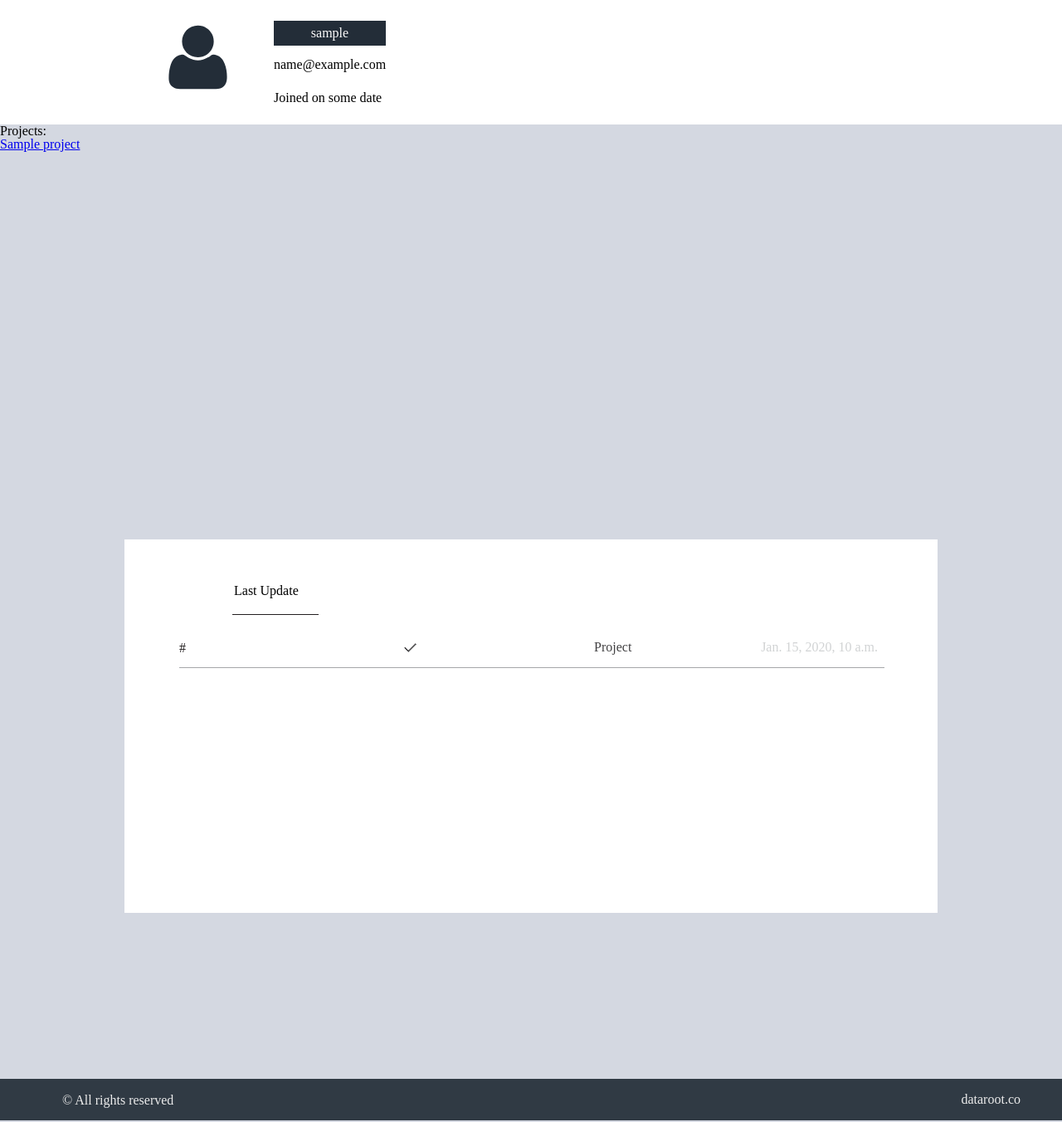
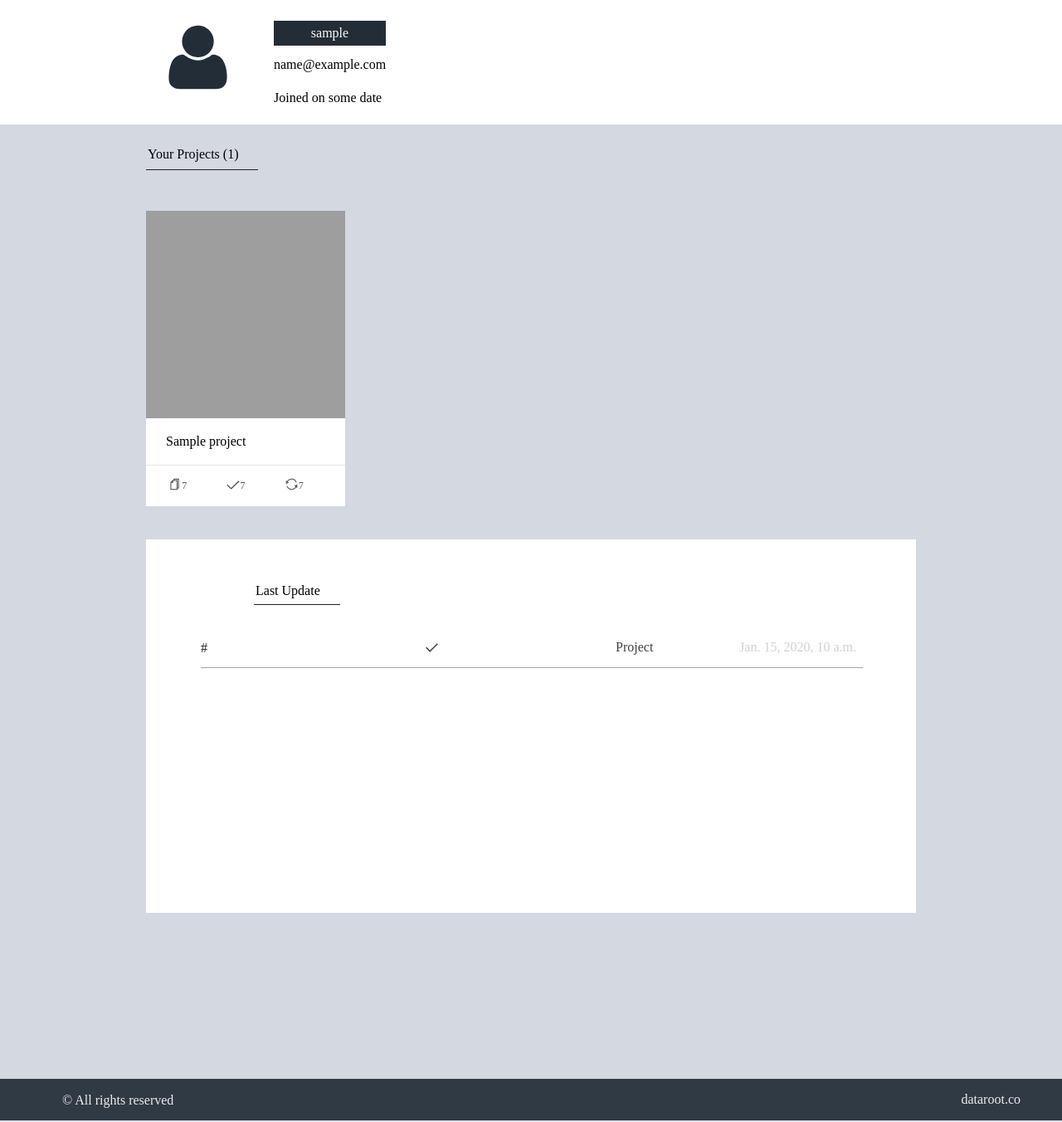
Before and after one commit to UnbentVadi/DataRoot_Portfolio, a Django app: page /profile/1/ in a window 1280 px wide. Shown: the part 50-1402 px from the top of the page at 83% size. Run offline with Django 3.2, Linux system fonts and the light colour scheme; tables that the repository leaves empty hold one stand-in row (values such as "Sample post"); parts of the project's set-up code (start-up, migrations or seed data) failed here and were passed over; grey boxes are pictures that could not be loaded.

Commit message:
Improved project div(without hover)

```diff
--- a/Portfolio/site_Dataroot/project_portfolio/static/css/profile_style.css
+++ b/Portfolio/site_Dataroot/project_portfolio/static/css/profile_style.css
@@ -49,6 +49,10 @@
 
 body {
 	background: #D4D8E1;
+}
+
+a {
+	outline: none;
 }
 
 
@@ -307,9 +311,63 @@
 	width: 200px;
 }
 
+
+/*******PROJECTS*******/
+
+
 .projects {
 	height: 500px;
 	width: 100%;
+}
+
+.projects h1 {
+	position: absolute;
+	left: 176px;
+	top: 228px;
+	color: #000;
+	border-bottom: 1px solid #231F20;
+	padding-left: 2px;
+	height: 26px;
+	padding-right: 24px;
+}
+
+.project_block {
+	height: 356px;
+	width: 240px;
+	background: #FFFFFF;
+	float: left;
+	position: relative;
+	top: 104px;
+	left: 176px;
+	margin-right: 40px;
+}
+
+.project_ava {
+	display: block;
+	width: 240px;
+	height: 250px;
+}
+
+.project_name {
+	width: 240px;
+	height: 56px;
+	border-bottom: 1px solid #E5E5E5;
+	line-height: 56px;
+	text-indent: 24px;
+}
+
+.count {
+	float: right;
+	font-size: 12px;
+	color: #455A5B;
+}
+
+.project_data {
+	position: relative;
+	left: 26px;
+	margin-right: 47px;
+	float: left;
+	line-height: 49px;
 }
 
 
@@ -318,21 +376,20 @@
 
 .last_update {
 	height: 450px;
-	margin: 0px 150px 200px 150px;
+	margin: 0px 176px 200px 176px;
 	background: #FFFFFF;
 	position: relative;
 }
 
 .last_update h1 {
 	position: absolute;
-	display: block;
 	color: #000;
 	border-bottom: 1px solid #231F20;
 	padding-left: 2px;
+	padding-right: 24px;
 	left: 130px;
 	top: 54px;
-	width: 102px;
-	height: 36px;
+	height: 24px;
 }
 
 .last_update ul li a {
@@ -386,8 +443,6 @@
 }
 
 
-
-
 /*******FOOTER*******/
 
 
--- a/Portfolio/site_Dataroot/project_portfolio/templates/project_portfolio/myuser_detail.html
+++ b/Portfolio/site_Dataroot/project_portfolio/templates/project_portfolio/myuser_detail.html
@@ -58,12 +58,18 @@
 	<p class="joined">Joined on some date</p>
 </div>
 <div class="projects">
-	<p>Projects:</p>
-	<ul>
+	<h1>Your Projects ({{ projects_count }})</h1>
 	{% for project in projects%}
-		<li><a href="/profile/{{user.id}}/project/{{ project.id }}">{{project.name}}</a></li>
+		<div class="project_block">
+			<a href="/profile/{{user.id}}/project/{{ project.id }}"><img class="project_ava" src="http://www.2pac.ru/sites/default/files/2Pac_Portrait_Wallpaper_1_by_grungejunky.jpg"></a>
+			<p class="project_name">{{project.name}}</p>
+			<ul>
+				<li class="project_data"><img src="{% static 'image/pages.svg' %}"><p class="count">7</p></li>
+				<li class="project_data"><img src="{% static 'image/Finish.svg' %}"><p class="count">7</p></li>
+				<li class="project_data"><img src="{% static 'image/in_progress.svg' %}"><p class="count">7</p></li>
+			</ul>
+		</div>
 	{%endfor%}
-	</ul>
 </div>
 <div class="last_update">
 	<h1>Last Update</h1>
--- a/Portfolio/site_Dataroot/project_portfolio/views.py
+++ b/Portfolio/site_Dataroot/project_portfolio/views.py
@@ -27,6 +27,7 @@
 		context['projects'] = Projects.objects.filter(project_company = project_company)
 		user = MyUser.objects.get(pk=self.kwargs['pk'])
 		user_projects = user.projects_set.all()
+		context["projects_count"] = len(user_projects)
 		changes = []
 		for i in range(len(user_projects)):
 			project_links = Link.objects.filter(url_project = user_projects[i])
```
Also changed, not shown: Portfolio/site_Dataroot/project_portfolio/static/image/pages.svg (added).
